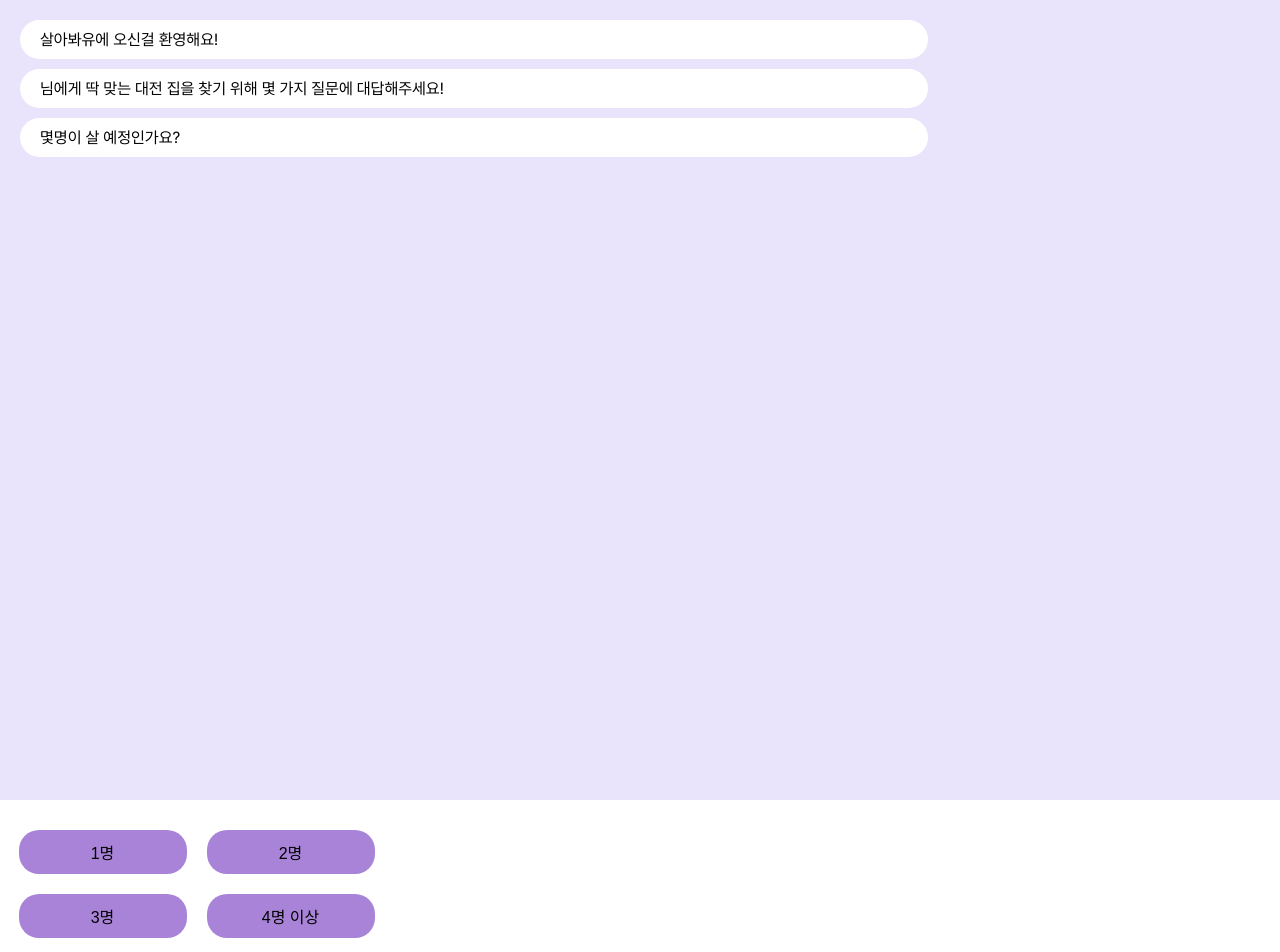
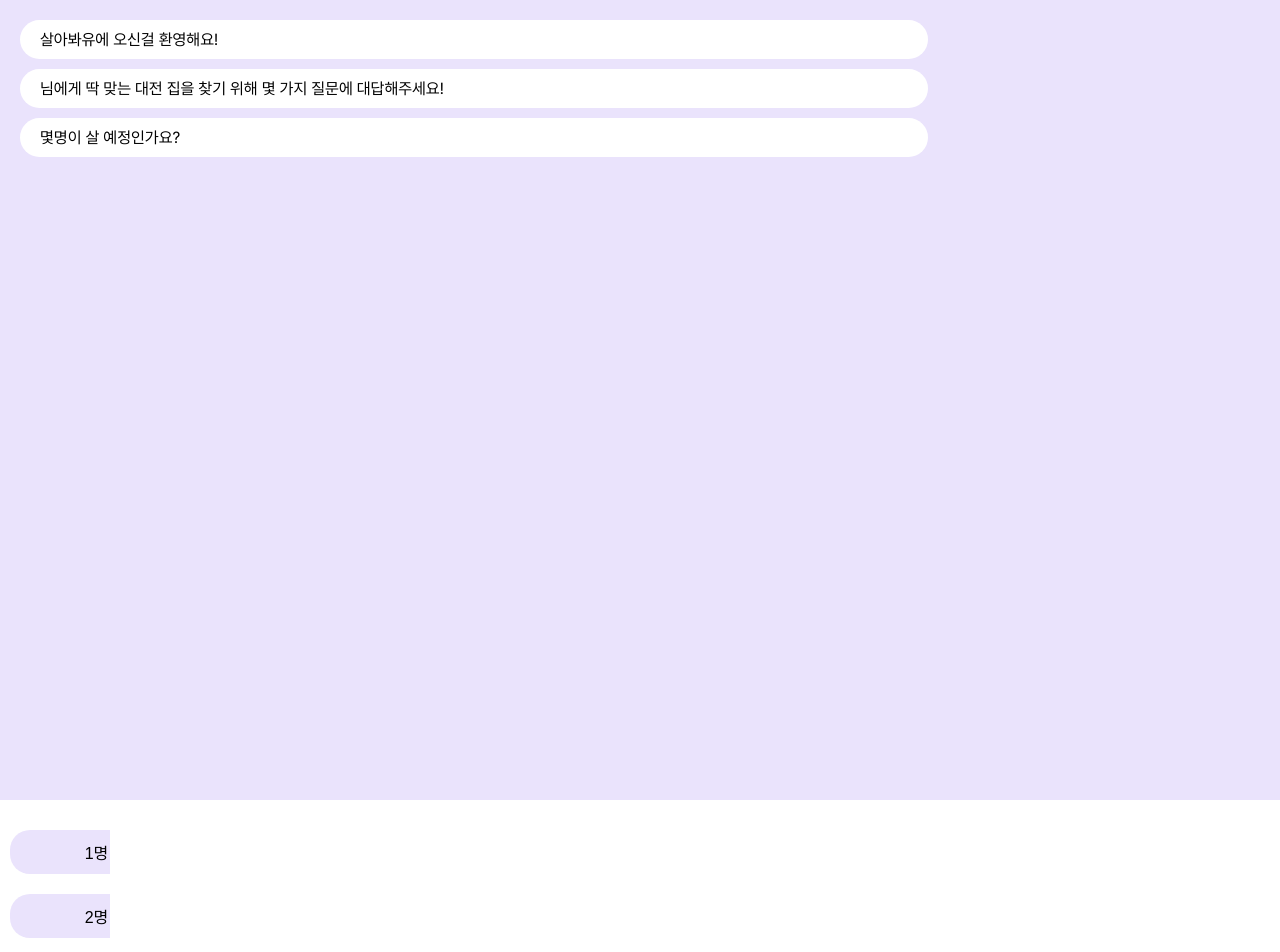
Before and after one commit to SPARCS-Service-Hackathon-2024/A7-Frontend, a React (Create React App) app: page /chat in a window 1280 px wide. Shown: the top 952 px of the page. Built offline with nearby package versions, Linux system fonts and the light colour scheme; the HTML template or start-up script is replaced by a standard one.

Commit message:
Feat: chat 마무리

```diff
--- /dev/null
+++ b/src/components/FifthModal.js
@@ -0,0 +1,25 @@
+import React from 'react';
+import Modal from 'react-modal';
+import './FourthModal.css';
+
+const FirstModal = ({ isOpen, onRequestClose, onSelectNumChild }) => {
+    return (
+        <Modal
+            isOpen={isOpen}
+            onRequestClose={onRequestClose}
+            contentLabel="Fifth Modal"
+            className="Modal"
+            overlayClassName="Overlay"
+            ariaHideApp={false}
+        >
+            <div className="modal-content">
+                <div className="button-container">
+                    <button onClick={() => onSelectNumChild('1명')} className="modal-button">1명</button>
+                    <button onClick={() => onSelectNumChild('2명')} className="modal-button">2명</button>
+                </div>
+            </div>
+        </Modal>
+    );
+}
+
+export default FirstModal;
--- /dev/null
+++ b/src/components/FourthModal.css
@@ -0,0 +1,43 @@
+.Modal {
+    width: 110px;
+    height: auto;
+    position: absolute;
+    background: #fff;
+    overflow: auto;
+    outline: none;
+    padding: '30px';
+}
+
+.Overlay {
+    position: 'fixed';
+    top: 0;
+    left: 0;
+    right: 0;
+    bottom: 0;
+}
+
+.modal-content {
+    text-align: center;
+}
+
+.button-container {
+    align-items: center;
+}
+
+.modal-button {
+    background-color: #EAE3FC;
+    width: 173px;
+    height: 44px;
+    color: black;
+    border: none;
+    padding: 10px 20px;
+    margin: 10px;
+    border-radius: 20px;
+    font-size: 16px;
+    cursor: pointer;
+    transition: background-color 0.3s ease;
+}
+
+.modal-button.selected {
+    background-color: #9A8CFF;
+}
--- /dev/null
+++ b/src/components/FourthModal.js
@@ -0,0 +1,25 @@
+import React from 'react';
+import Modal from 'react-modal';
+import './FourthModal.css';
+
+const FirstModal = ({ isOpen, onRequestClose, onSelectCar }) => {
+    return (
+        <Modal
+            isOpen={isOpen}
+            onRequestClose={onRequestClose}
+            contentLabel="Fourth Modal"
+            className="Modal"
+            overlayClassName="Overlay"
+            ariaHideApp={false}
+        >
+            <div className="modal-content">
+                <div className="button-container">
+                    <button onClick={() => onSelectCar('있다')} className="modal-button">있다</button>
+                    <button onClick={() => onSelectCar('없다')} className="modal-button">없다</button>
+                </div>
+            </div>
+        </Modal>
+    );
+}
+
+export default FirstModal;
--- /dev/null
+++ b/src/components/ThirdModal.css
@@ -0,0 +1,42 @@
+.Modal {
+    width: 110px;
+    height: auto;
+    position: absolute;
+    background: #fff;
+    overflow: auto;
+    outline: none;
+    padding: '30px';
+}
+
+.Overlay {
+    position: 'fixed';
+    top: 0;
+    left: 0;
+    right: 0;
+    bottom: 0;
+}
+
+.modal-content {
+    text-align: center;
+}
+
+.button-container {
+    align-items: center;
+}
+
+.modal-button {
+    background-color: #EAE3FC;
+    width: 107px;
+    color: black;
+    border: none;
+    padding: 10px 20px;
+    margin: 10px;
+    border-radius: 20px;
+    font-size: 16px;
+    cursor: pointer;
+    transition: background-color 0.3s ease;
+}
+
+.modal-button.selected {
+    background-color: #9A8CFF;
+}
--- /dev/null
+++ b/src/components/ThirdModal.js
@@ -0,0 +1,26 @@
+import React from 'react';
+import Modal from 'react-modal';
+import './ThirdModal.css';
+
+const FirstModal = ({ isOpen, onRequestClose, onSelectStatus }) => {
+    return (
+        <Modal
+            isOpen={isOpen}
+            onRequestClose={onRequestClose}
+            contentLabel="Third Modal"
+            className="Modal"
+            overlayClassName="Overlay"
+            ariaHideApp={false}
+        >
+            <div className="modal-content">
+                <div className="button-container">
+                    <button onClick={() => onSelectStatus('학생')} className="modal-button">학생</button>
+                    <button onClick={() => onSelectStatus('직장인')} className="modal-button">직장인</button>
+                    <button onClick={() => onSelectStatus('기타')} className="modal-button">기타</button>
+                </div>
+            </div>
+        </Modal>
+    );
+}
+
+export default FirstModal;
--- a/src/pages/Chat.js
+++ b/src/pages/Chat.js
@@ -3,6 +3,10 @@ import styled, { keyframes } from 'styled-components';
 import chatProfile from '../assets/chatProfilePic.svg';
 import FirstModal from '../components/FirstModal';
 import SecondModal from '../components/SecondModal';
+import ThirdModal from '../components/ThirdModal';
+import FourthModal from '../components/FourthModal';
+import FifthModal from '../components/FifthModal';
+
 
 const StyledChat = styled.div`
   background-color: #EAE3FC;
@@ -81,6 +85,9 @@ const Chat = () => {
 
   const [selectedNumPeople, setSelectedNumPeople] = useState('');
   const [selectedNumWeek, setSelectedNumWeek] = useState('');
+  const [selectedStatus, setSelectedStatus] = useState('');
+  const [selectedCar, setSelectedCar] = useState('');
+  const [selectedNumChild, setSelectedNumChild] = useState('');
 
   // chat 끝난 후
   const [firstEffectFinished, setFirstEffectFinished] = useState(false);
@@ -145,7 +152,22 @@ const Chat = () => {
 
   const handleSelectNumberOfWeek = (selection) => {
     setSelectedNumWeek(selection);
-    closeModalFirst();
+    closeModalSecond();
+  };
+
+  const handleSelectStatus = (selection) => {
+    setSelectedStatus(selection);
+    closeModalThird();
+  };
+
+  const handleSelectCar = (selection) => {
+    setSelectedCar(selection);
+    closeModalFourth();
+  };
+
+  const handleSelectNumberOfChild = (selection) => {
+    setSelectedNumChild(selection);
+    closeModalFifth();
   };
 
   const showModalSecond = () => {
@@ -161,7 +183,23 @@ const Chat = () => {
   };
 
   const closeModalThird = () => {
+    setModalOpenThird(false);
+  };
+
+  const showModalFourth = () => {
+    setModalOpenFourth(true);
+  };
+
+  const closeModalFourth = () => {
     setModalOpenFourth(false);
+  };
+
+  const showModalFifth = () => {
+    setModalOpenFifth(true);
+  };
+
+  const closeModalFifth = () => {
+    setModalOpenFifth(false);
   };
 
   useEffect(() => {
@@ -200,6 +238,7 @@ const Chat = () => {
     return () => clearInterval(intervalId);
   }, [secondIndex, firstEffectFinished, selectedNumPeople]);
 
+  // 3번째 대화
   useEffect(() => {
     if (!firstEffectFinished || !secondEffectFinished || !selectedNumPeople || !selectedNumWeek)
       return;
@@ -209,6 +248,7 @@ const Chat = () => {
         if (thirdIndex === 1) {
           showModalThird();
           clearInterval(intervalId);
+          setThirdEffectFinished(true);
         } else {
           setThirdMessages(prevThirdMessages => [...prevThirdMessages, ThirdChatMessages[thirdIndex]]);
           setThirdIndex(prevThirdIndex => prevThirdIndex + 1);
@@ -218,6 +258,70 @@ const Chat = () => {
 
     return () => clearInterval(intervalId);
   }, [thirdIndex, secondEffectFinished, selectedNumWeek]);
+
+  // 4번째 대화
+  useEffect(() => {
+    if (!firstEffectFinished || !secondEffectFinished || !thirdEffectFinished || !selectedNumPeople || !selectedNumWeek || !selectedStatus)
+      return;
+
+    const intervalId = setInterval(() => {
+      if (fourthIndex <= FourthChatMessages.length) {
+        if (fourthIndex === 2) {
+          showModalFourth();
+          clearInterval(intervalId);
+          setFourthEffectFinished(true);
+        } else {
+          setFourthMessages(prevFourthMessages => [...prevFourthMessages, FourthChatMessages[fourthIndex]]);
+          setFourthIndex(prevFourthIndex => prevFourthIndex + 1);
+        }
+      }
+    }, 1000);
+
+    return () => clearInterval(intervalId);
+  }, [fourthIndex, thirdEffectFinished, selectedStatus]);
+
+  // 5번째 대화
+  useEffect(() => {
+    if (!firstEffectFinished || !secondEffectFinished || !thirdEffectFinished || !fourthEffectFinished
+      || !selectedNumPeople || !selectedNumWeek || !selectedStatus || !selectedCar)
+      return;
+
+    const intervalId = setInterval(() => {
+      if (fifthIndex <= FifthChatMessages.length) {
+        if (fifthIndex === 2) {
+          showModalFifth();
+          clearInterval(intervalId);
+          setFifthEffectFinished(true);
+        } else {
+          setFifthMessages(prevFifthMessages => [...prevFifthMessages, FifthChatMessages[fifthIndex]]);
+          setFifthIndex(prevFifthIndex => prevFifthIndex + 1);
+        }
+      }
+    }, 1000);
+
+    return () => clearInterval(intervalId);
+  }, [fifthIndex, fourthEffectFinished, selectedCar]);
+
+  // 6번째 대화
+  useEffect(() => {
+    if (!firstEffectFinished || !secondEffectFinished || !thirdEffectFinished || !fourthEffectFinished || !fifthEffectFinished
+      || !selectedNumPeople || !selectedNumWeek || !selectedStatus || !selectedNumChild)
+      return;
+
+    const intervalId = setInterval(() => {
+      if (finalIndex <= FinalChatMessages.length) {
+        if (finalIndex === 2) {
+          showModalFifth();
+        } else {
+          setFinalMessages(prevFinalMessages => [...prevFinalMessages, FinalChatMessages[finalIndex]]);
+          setFinalIndex(prevFinalIndex => prevFinalIndex + 1);
+        }
+      }
+    }, 1000);
+
+    return () => clearInterval(intervalId);
+  }, [finalIndex, fifthEffectFinished, selectedNumChild]);
+
 
   return (
     <ChatContainer>
@@ -238,6 +342,27 @@ const Chat = () => {
           <ChatBubble key={idx}>{message}</ChatBubble>
         ))}
 
+        {modalOpenThird && <ThirdModal isOpen={modalOpenThird} onRequestClose={closeModalThird} onSelectStatus={handleSelectStatus} />}
+        {selectedStatus && <MyChatBubble>{`나는 ${selectedStatus}이야`}</MyChatBubble>}
+
+        {fourthMessages.map((message, idx) => (
+          <ChatBubble key={idx}>{message}</ChatBubble>
+        ))}
+
+        {modalOpenFourth && <FourthModal isOpen={modalOpenFourth} onRequestClose={closeModalFourth} onSelectCar={handleSelectCar} />}
+        {selectedCar && <MyChatBubble>{`나는 ${selectedCar}`}</MyChatBubble>}
+
+        {fifthMessages.map((message, idx) => (
+          <ChatBubble key={idx}>{message}</ChatBubble>
+        ))}
+
+        {modalOpenFifth && <FifthModal isOpen={modalOpenFifth} onRequestClose={closeModalFifth} onSelectNumChild={handleSelectNumberOfChild} />}
+        {selectedNumChild && <MyChatBubble>{`나는 ${selectedNumChild}`}</MyChatBubble>}
+
+        {finalMessages.map((message, idx) => (
+          <ChatBubble key={idx}>{message}</ChatBubble>
+        ))}
+
       </StyledChat>
     </ChatContainer>
   );
```
